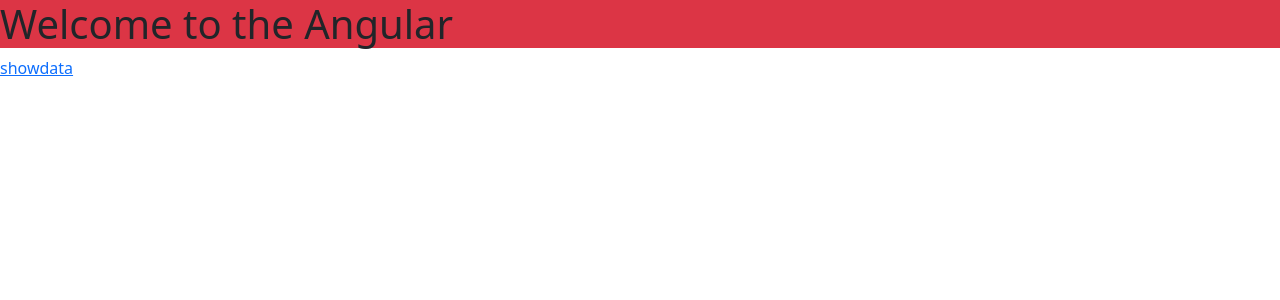
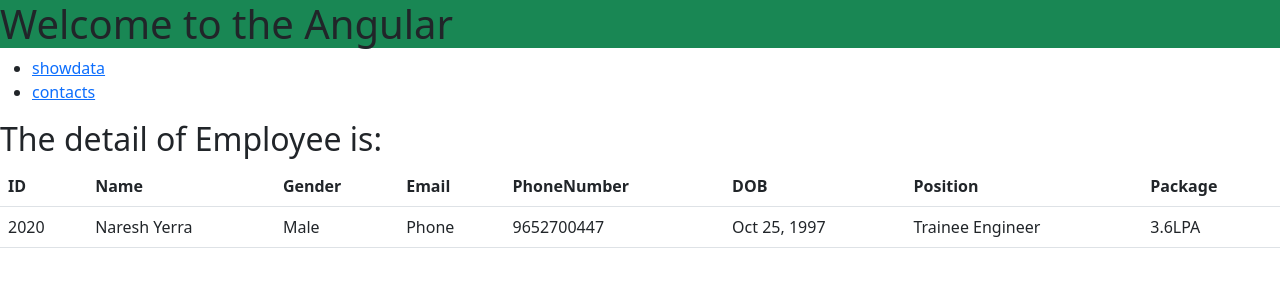
Before and after one commit to VIJAYVINNY/LSTindustry, an Angular app: page /showdata in a window 1280 px wide. Shown: the top 300 px of the page. Built offline with nearby package versions, Linux system fonts and the light colour scheme; data requests are answered from the project's data file.

Commit message:
data in json file and GET Methods code is added

```diff
--- a/db.json
+++ b/db.json
@@ -1,19 +1,22 @@
 {
-  "posts": [
-    {
-      "id": 1,
-      "title": "json-server",
-      "author": "typicode"
+    "trainees": [{
+        "id": 2020,
+        "name": "Naresh Yerra",
+        "gender": "Male",
+        "contactPreference": "Phone",
+        "email": "nareshyerra.g@softpath.net",
+        "phoneNumber": 9652700447,
+        "DOB": "10/25/1997",
+        "position": "Trainee Engineer",
+        "imageUrl": "assets/images/mary.png",
+        "package": "3.6LPA"
+    }],
+    "comments": [{
+        "id": 1,
+        "body": "some comment",
+        "postId": 1
+    }],
+    "profile": {
+        "name": "typicode"
     }
-  ],
-  "comments": [
-    {
-      "id": 1,
-      "body": "some comment",
-      "postId": 1
-    }
-  ],
-  "profile": {
-    "name": "typicode"
-  }
 }
--- a/package.json
+++ b/package.json
@@ -15,7 +15,7 @@
         "@angular/compiler": "^15.0.0",
         "@angular/core": "^15.0.0",
         "@angular/forms": "^15.0.0",
-        "@angular/platform-browser": "^15.0.0",
+        "@angular/platform-browser": "^15.0.4",
         "@angular/platform-browser-dynamic": "^15.0.0",
         "@angular/router": "^15.0.0",
         "@popperjs/core": "^2.11.6",
--- a/src/app/app.component.html
+++ b/src/app/app.component.html
@@ -1,4 +1,7 @@
-<h1 class="bg-danger">Welcome to the Angular</h1>
-<a href="showdata">showdata</a>
+<h1 class="bg-success">Welcome to the Angular</h1>
+<ul>
+    <li><a href="showdata">showdata</a></li>
+    <li><a href="contacts">contacts</a></li>
+</ul>
 <router-outlet>
 </router-outlet>
--- a/src/app/app.module.ts
+++ b/src/app/app.module.ts
@@ -4,7 +4,7 @@
 import { AppRoutingModule } from './app-routing.module';
 import { AppComponent } from './app.component';
 import { ContactsComponent } from './contacts/contacts.component';
-import{HttpClientModule}from '@angular/common/http';
+import {HttpClientModule}from '@angular/common/http';
 import { ShowdataComponent } from './showdata/showdata.component';
 
 @NgModule({
--- a/src/app/contacts/contacts.component.html
+++ b/src/app/contacts/contacts.component.html
@@ -1,3 +1,4 @@
+<h2>The List of Employees are:</h2>
 <ul>
     <li *ngFor="let list of listOfdetails ">
         {{list.id}}. {{list.name}}
--- a/src/app/contacts/contacts.component.ts
+++ b/src/app/contacts/contacts.component.ts
@@ -15,6 +15,7 @@
  ngOnInit(): void {
   this.listOfdetails=this.contactService.empDetails();
   }
+
   callingfromComponent(){
     console.log("Calling through Component Directly");
 
--- a/src/app/services/details.service.ts
+++ b/src/app/services/details.service.ts
@@ -6,8 +6,12 @@
 })
 export class DetailsService {
 
-  url = "http://localhost:3000/Details";
-  detail:any;
+  // url = 'http://localhost:7890/details';        //// List Of Employees URL
+
+  url="http://localhost:3000/trainees";        //// List Of trainees URL
+
+
+
   constructor(public http: HttpClient) { }
 
   getDetails(){
--- a/src/app/showdata/showdata.component.html
+++ b/src/app/showdata/showdata.component.html
@@ -0,0 +1,33 @@
+<h2>The detail of Employee is:</h2>
+
+
+
+<table class="table">
+    <thead>
+        <tr>
+            <th scope="col">ID</th>
+            <th scope="col">Name</th>
+            <th scope="col">Gender</th>
+            <th scope="col">Email</th>
+            <th scope="col">PhoneNumber</th>
+            <th scope="col">DOB</th>
+            <th scope="col">Position</th>
+            <th scope="col">Package</th>
+        </tr>
+    </thead>
+    <tbody>
+        <tr *ngFor="let details of detailList">
+
+            <td>{{details.id}}</td>
+            <td>{{details.name}}</td>
+            <td>{{details.gender}}</td>
+            <td>{{details.contactPreference}}</td>
+            <td>{{details.phoneNumber}}</td>
+            <td>{{details.DOB|date}}</td>
+            <td>{{details.position}}</td>
+            <td>{{details.package}}</td>
+
+        </tr>
+
+    </tbody>
+</table>
--- a/src/app/showdata/showdata.component.ts
+++ b/src/app/showdata/showdata.component.ts
@@ -1,5 +1,4 @@
 import { Component, OnInit } from '@angular/core';
-import { HttpClient } from '@angular/common/http';
 import { DetailsService } from '../services/details.service';
 
 @Component({
@@ -11,7 +10,12 @@
 
   constructor(public detailsService:DetailsService){}
 
+  detailList:any;
+
   ngOnInit(): void {
+    this.detailsService.getDetails().subscribe(data =>{
+      this.detailList=data;
+    })
 
   }
 
```
Also changed, not shown: src/assets/db.json (+9 -9 lines), 1 other file (tests, documents, lock files or other folders).
